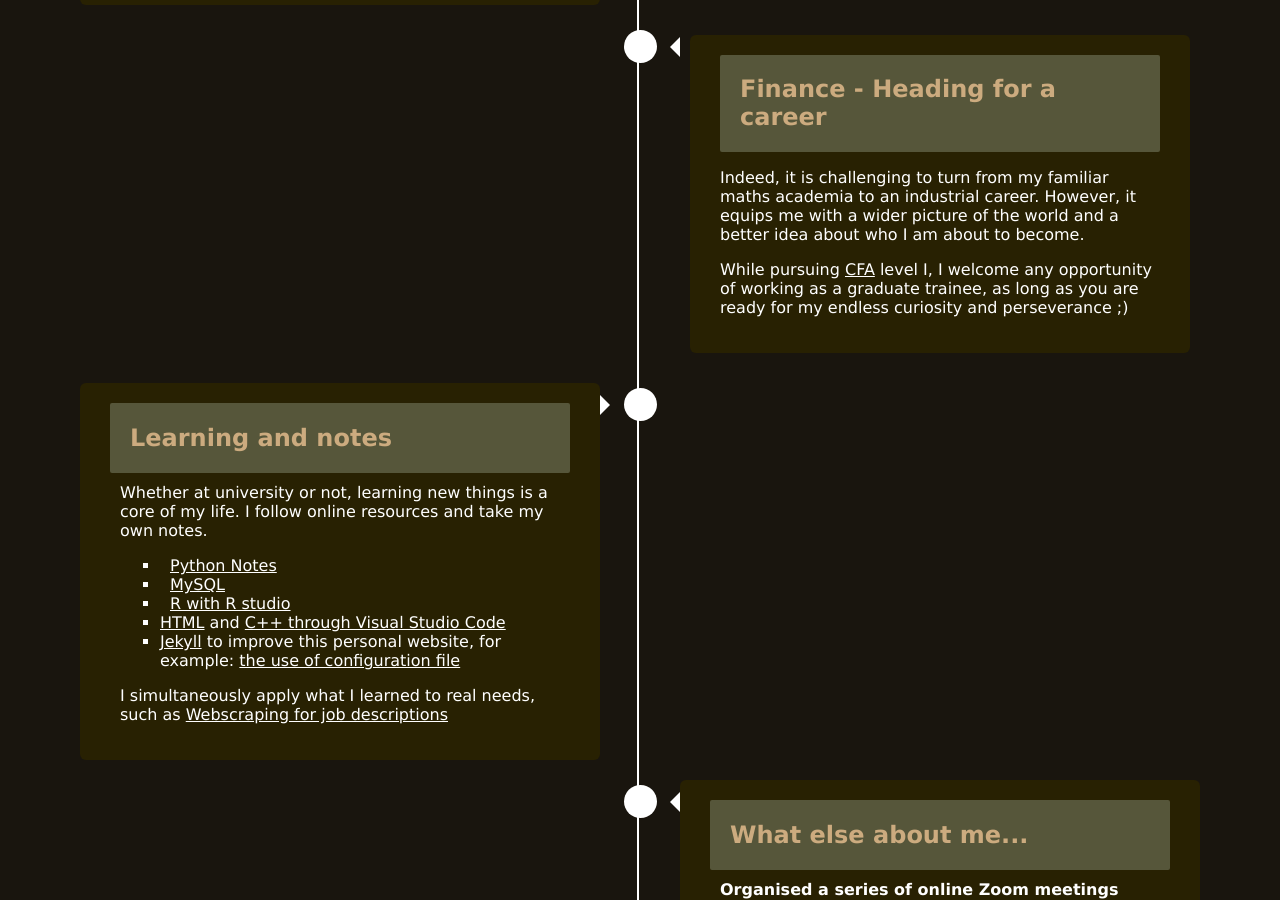
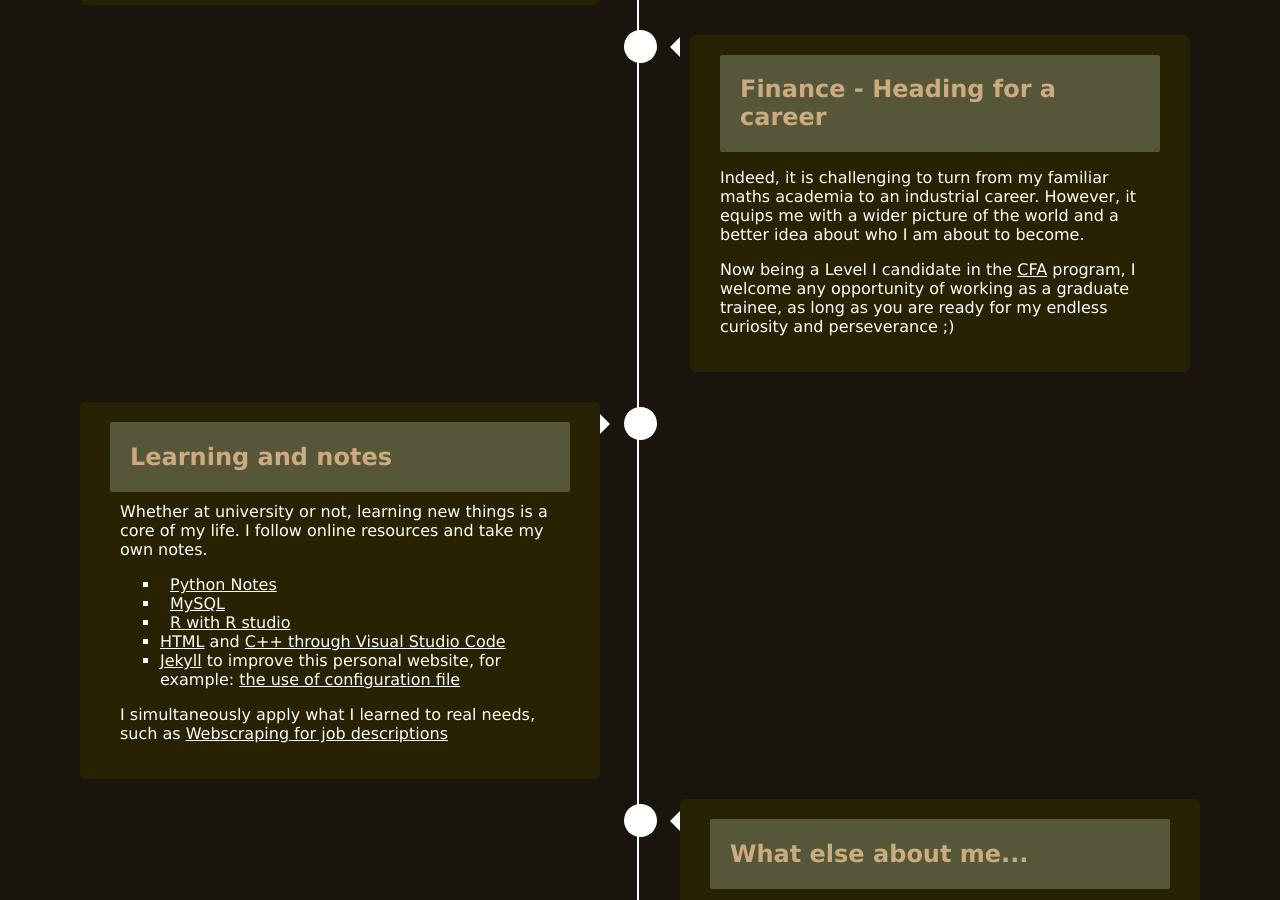
Before and after one commit to Shimin233/-Shimin233.github.io, a Jekyll site: the page index.html, which Jekyll copies as it is, in a window 1280 px wide and 900 px high, scrolled down 713 px. Built offline with Jekyll 4.4.1, drawn with Linux system fonts in a browser that asks for light colours.

Commit message:
Update index.html

```diff
--- a/index.html
+++ b/index.html
@@ -314,10 +314,11 @@
             the world and a better idea about who I am about to become.
           </p>
           <p>
-            While pursuing
-            <a href="https://www.cfainstitute.org/en/programs/cfa">CFA</a> level
-            I, I welcome any opportunity of working as a graduate trainee, as
-            long as you are ready for my endless curiosity and perseverance ;)
+            Now being a Level I candidate in the
+            <a href="https://www.cfainstitute.org/en/programs/cfa">CFA</a>
+            program, I welcome any opportunity of working as a graduate trainee,
+            as long as you are ready for my endless curiosity and perseverance
+            ;)
           </p>
         </div>
       </div>
```
